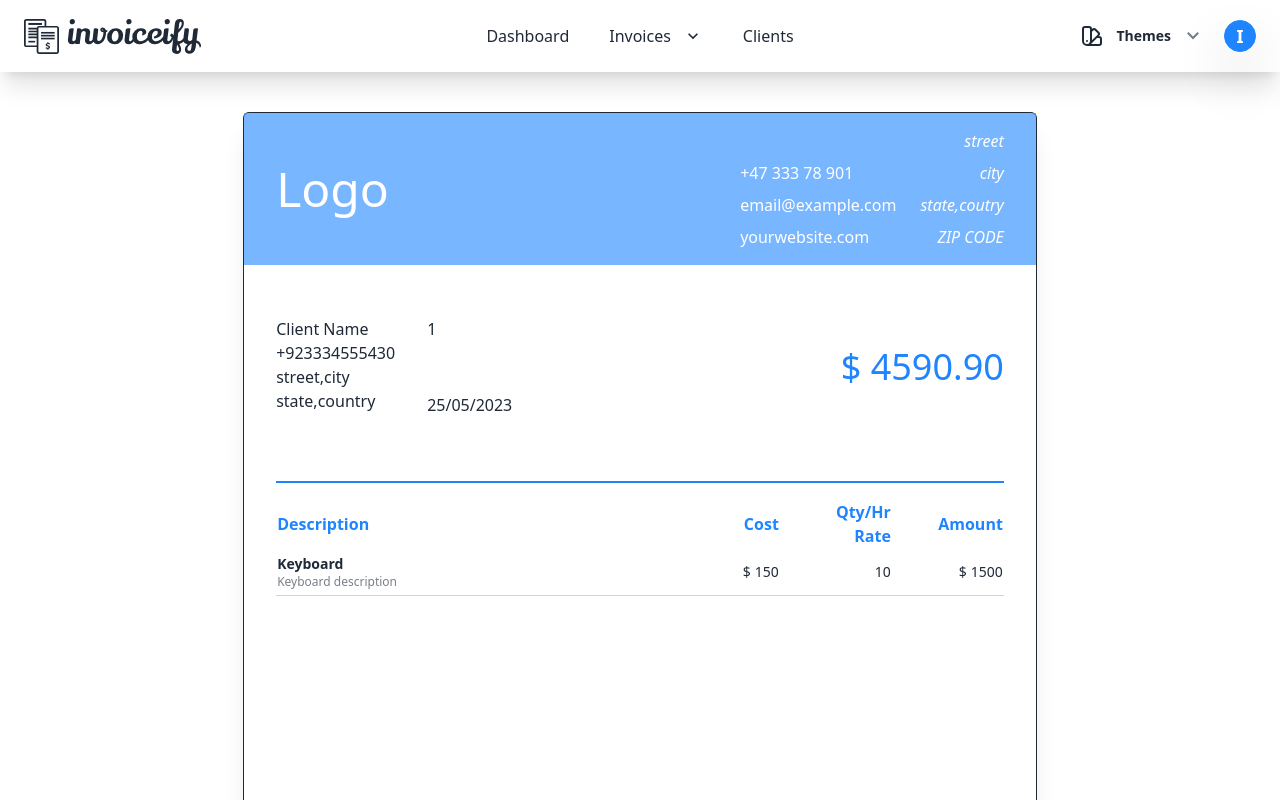
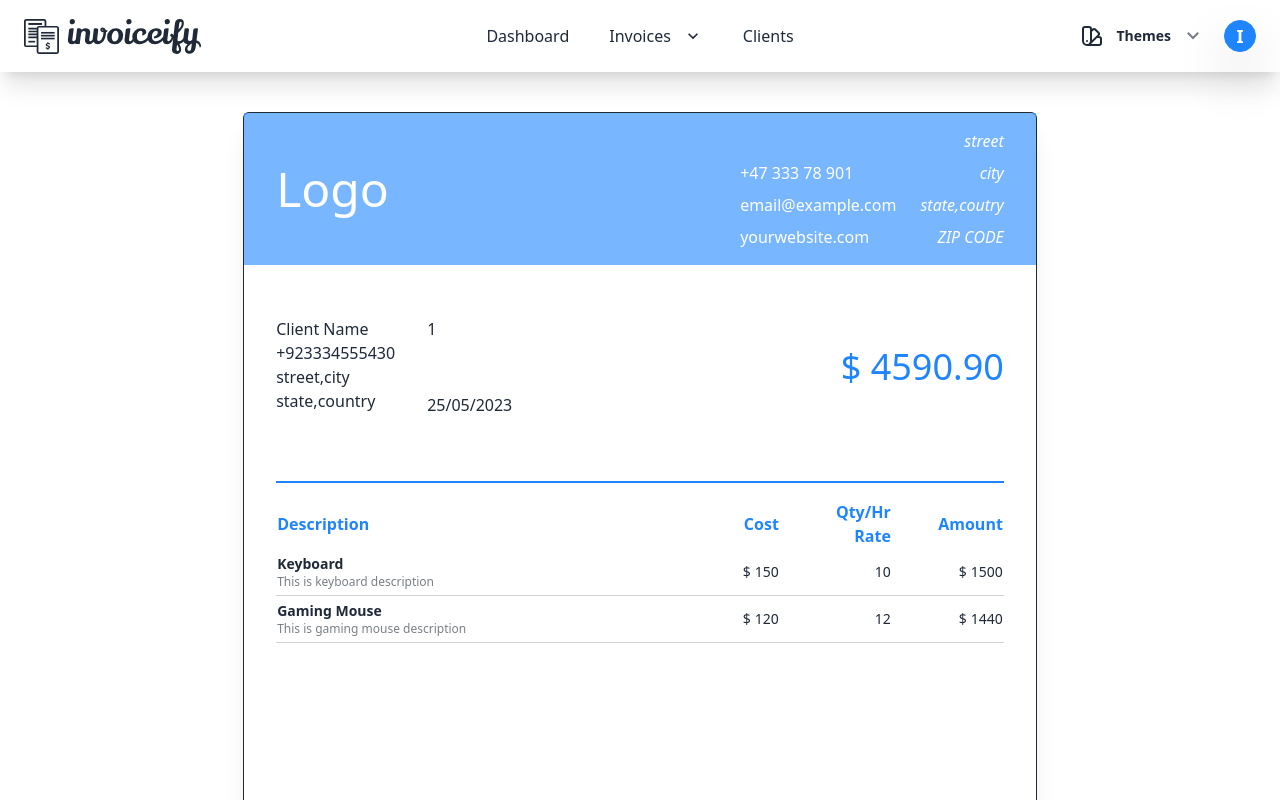
Before and after one commit to imrantahir16/invoiceify, a Next.js app in the folder frontend/: page /invoices/1 in a window 1280 px wide. Shown: the top 800 px of the page. Built offline with nearby package versions, Linux system fonts and the light colour scheme.

Commit message:
split invoice component into small components

```diff
--- a/frontend/components/invoices/Invoice.jsx
+++ b/frontend/components/invoices/Invoice.jsx
@@ -1,83 +1,36 @@
-import Link from "next/link";
-import Logo from "../header/Logo";
+import ClientDetails from "./invoice/ClientDetails";
+import CompanyDetails from "./invoice/CompanyDetails";
+import InvoiceItem from "./invoice/InvoiceItem";
+import TableHeader from "./invoice/TableHeader";
+import WebAds from "./invoice/WebAds";
 
+const invoiceItems = [
+  {
+    name: "Keyboard",
+    description: "This is keyboard description",
+    cost: 150,
+    quantity: 10,
+  },
+  {
+    name: "Gaming Mouse",
+    description: "This is gaming mouse description",
+    cost: 120,
+    quantity: 12,
+  },
+];
 const Invoice = ({ id }) => {
   return (
     <div className="border border-base-content mx-auto max-w-[21cm] min-h-[29.5cm] my-10 flex flex-col shadow-xl rounded-md">
-      {/* company */}
-      <div className="flex px-4 items-center justify-between bg-primary/60">
-        <h2 className="text-5xl p-4 text-primary-content">Logo</h2>
-        <div className="flex justify-between gap-6 p-4 text-left">
-          <div className="flex gap-2 flex-col justify-end text-primary-content">
-            <a href="tel:+4733378901">+47 333 78 901</a>
-            <a href="email:email@example.com">email@example.com</a>
-            <a href="">yourwebsite.com</a>
-          </div>
-          <address className="text-primary-content flex gap-2 flex-col items-end">
-            <p>street</p>
-            <p>city</p>
-            <p>state,coutry</p>
-            <p>ZIP CODE</p>
-          </address>
-        </div>
-      </div>
-      {/* customer */}
-      <div className="flex items-center justify-between p-8">
-        <div className="flex gap-8 text-left">
-          <div>
-            <p className="text-neutral-content/60 text-sm">Bill To:</p>
-            <p>Client Name</p>
-            <a href="tel:+923334555430">+923334555430</a>
-            <p>street,city</p>
-            <p>state,country</p>
-          </div>
-          <div className="flex flex-col gap-8">
-            <div>
-              <p className="text-neutral-content/60 text-sm">Invoice #</p>
-              <p>{id}</p>
-            </div>
-            <div>
-              <p className="text-neutral-content/60 text-sm">Date of Issue:</p>
-              <p>25/05/2023</p>
-            </div>
-          </div>
-        </div>
-        <div className="text-right">
-          <p className="text-neutral-content/60 text-sm">Invoice Total</p>
-          <p className="text-4xl text-primary">$ 4590.90</p>
-        </div>
-      </div>
+      <CompanyDetails />
+      <ClientDetails id={id} />
       {/* description */}
       <div className="text-left m-8 ">
         <table className="w-full">
-          {/* head */}
-          <thead className="border-t-2 border-primary">
-            <tr className="text-primary mt-4 flex items-center justify-center gap-4 ">
-              <th className="flex-1">Description</th>
-              <th className="text-right w-24">Cost</th>
-              <th className="text-right w-24">Qty/Hr Rate</th>
-              <th className="text-right w-24">Amount</th>
-            </tr>
-          </thead>
+          <TableHeader />
           <tbody>
-            {/* row 1 */}
-            <tr className="flex items-center justify-center gap-4 py-1 border-b-[1px] border-base-content/20 text-sm">
-              <td className="flex-1">
-                <div>
-                  <p className="font-semibold">Keyboard</p>
-                  <p className="text-xs text-base-content/60">
-                    Keyboard description
-                  </p>
-                </div>
-              </td>
-              <td className="text-right w-24">
-                <span className="mr-1">$</span>150
-              </td>
-              <td className="text-right w-24">10</td>
-              <td className="text-right w-24">
-                <span className="mr-1">$</span>1500
-              </td>
-            </tr>
+            {invoiceItems.map((item, index) => (
+              <InvoiceItem key={index} item={item} />
+            ))}
           </tbody>
         </table>
       </div>
@@ -103,27 +56,7 @@ const Invoice = ({ id }) => {
         </div>
       </div>
       <div className="divider my-2"></div>
-      {/* web ads */}
-      <div className="flex items-center justify-center p-8 pt-4 justify-self-end">
-        <div className="flex flex-col justify-center items-center">
-          <div className="flex gap-4">
-            <p>Powered By </p>
-            <Logo small />
-          </div>
-          <p>This invoice was generated with the help of Invoiceify</p>
-          <p>
-            To learn more, and create your own free account visit
-            <span className="ml-2">
-              <Link
-                className="text-primary hover:text-primary/70"
-                href="/invoiceify"
-              >
-                invoiceify
-              </Link>
-            </span>
-          </p>
-        </div>
-      </div>
+      <WebAds />
     </div>
   );
 };
--- /dev/null
+++ b/frontend/components/invoices/invoice/ClientDetails.jsx
@@ -0,0 +1,30 @@
+const ClientDetails = ({ id }) => {
+  return (
+    <div className="flex items-center justify-between p-8">
+      <div className="flex gap-8 text-left">
+        <div>
+          <p className="text-neutral-content/60 text-sm">Bill To:</p>
+          <p>Client Name</p>
+          <a href="tel:+923334555430">+923334555430</a>
+          <p>street,city</p>
+          <p>state,country</p>
+        </div>
+        <div className="flex flex-col gap-8">
+          <div>
+            <p className="text-neutral-content/60 text-sm">Invoice #</p>
+            <p>{id}</p>
+          </div>
+          <div>
+            <p className="text-neutral-content/60 text-sm">Date of Issue:</p>
+            <p>25/05/2023</p>
+          </div>
+        </div>
+      </div>
+      <div className="text-right">
+        <p className="text-neutral-content/60 text-sm">Invoice Total</p>
+        <p className="text-4xl text-primary">$ 4590.90</p>
+      </div>
+    </div>
+  );
+};
+export default ClientDetails;
--- /dev/null
+++ b/frontend/components/invoices/invoice/CompanyDetails.jsx
@@ -0,0 +1,21 @@
+const CompanyDetails = () => {
+  return (
+    <div className="flex px-4 items-center justify-between bg-primary/60">
+      <h2 className="text-5xl p-4 text-primary-content">Logo</h2>
+      <div className="flex justify-between gap-6 p-4 text-left">
+        <div className="flex gap-2 flex-col justify-end text-primary-content">
+          <a href="tel:+4733378901">+47 333 78 901</a>
+          <a href="email:email@example.com">email@example.com</a>
+          <a href="">yourwebsite.com</a>
+        </div>
+        <address className="text-primary-content flex gap-2 flex-col items-end">
+          <p>street</p>
+          <p>city</p>
+          <p>state,coutry</p>
+          <p>ZIP CODE</p>
+        </address>
+      </div>
+    </div>
+  );
+};
+export default CompanyDetails;
--- /dev/null
+++ b/frontend/components/invoices/invoice/InvoiceItem.jsx
@@ -0,0 +1,24 @@
+const InvoiceItem = ({ item }) => {
+  return (
+    <tr className="flex items-center justify-center gap-4 py-1 border-b-[1px] border-base-content/20 text-sm">
+      <td className="flex-1">
+        <div>
+          {/* <p> */}
+          <strong>{item.name}</strong>
+          {/* </p> */}
+          <p className="text-xs text-base-content/60">{item.description}</p>
+        </div>
+      </td>
+      <td className="text-right w-24">
+        <span className="mr-1">$</span>
+        {item.cost}
+      </td>
+      <td className="text-right w-24">{item.quantity}</td>
+      <td className="text-right w-24">
+        <span className="mr-1">$</span>
+        {item.cost * item.quantity}
+      </td>
+    </tr>
+  );
+};
+export default InvoiceItem;
--- /dev/null
+++ b/frontend/components/invoices/invoice/TableHeader.jsx
@@ -0,0 +1,13 @@
+const TableHeader = () => {
+  return (
+    <thead className="border-t-2 border-primary">
+      <tr className="text-primary mt-4 flex items-center justify-center gap-4 ">
+        <th className="flex-1">Description</th>
+        <th className="text-right w-24">Cost</th>
+        <th className="text-right w-24">Qty/Hr Rate</th>
+        <th className="text-right w-24">Amount</th>
+      </tr>
+    </thead>
+  );
+};
+export default TableHeader;
--- /dev/null
+++ b/frontend/components/invoices/invoice/WebAds.jsx
@@ -0,0 +1,28 @@
+import Link from "next/link";
+import Logo from "../../header/Logo";
+
+const WebAds = () => {
+  return (
+    <div className="flex items-center justify-center p-8 pt-4 justify-self-end">
+      <div className="flex flex-col justify-center items-center">
+        <div className="flex gap-4">
+          <p>Powered By </p>
+          <Logo small />
+        </div>
+        <p>This invoice was generated with the help of Invoiceify</p>
+        <p>
+          To learn more, and create your own free account visit
+          <span className="ml-2">
+            <Link
+              className="text-primary hover:text-primary/70"
+              href="/invoiceify"
+            >
+              invoiceify
+            </Link>
+          </span>
+        </p>
+      </div>
+    </div>
+  );
+};
+export default WebAds;
```
